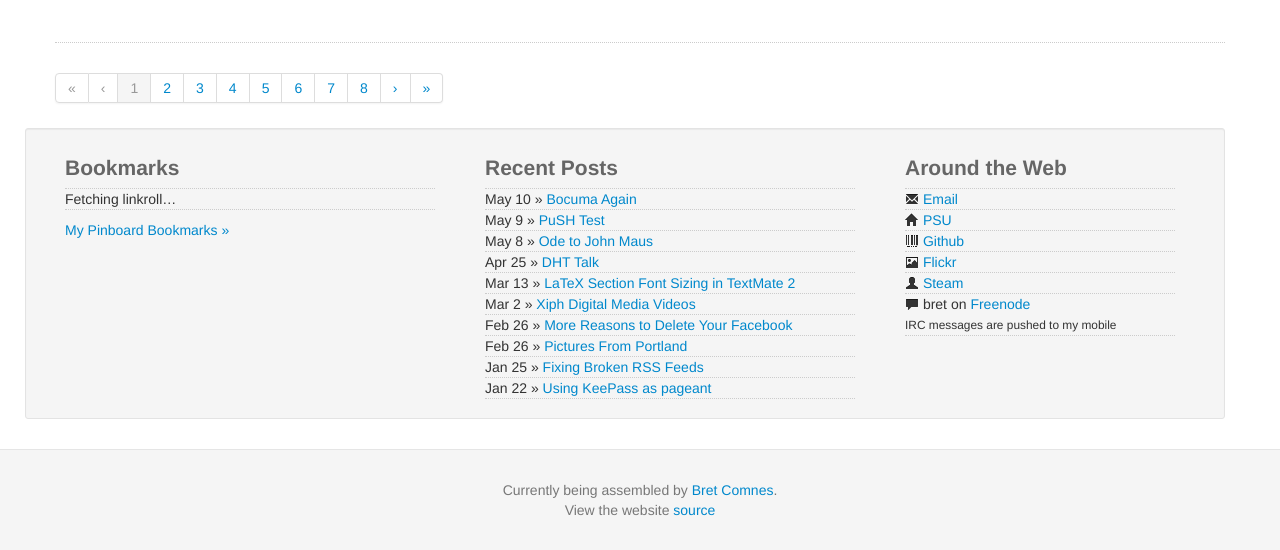
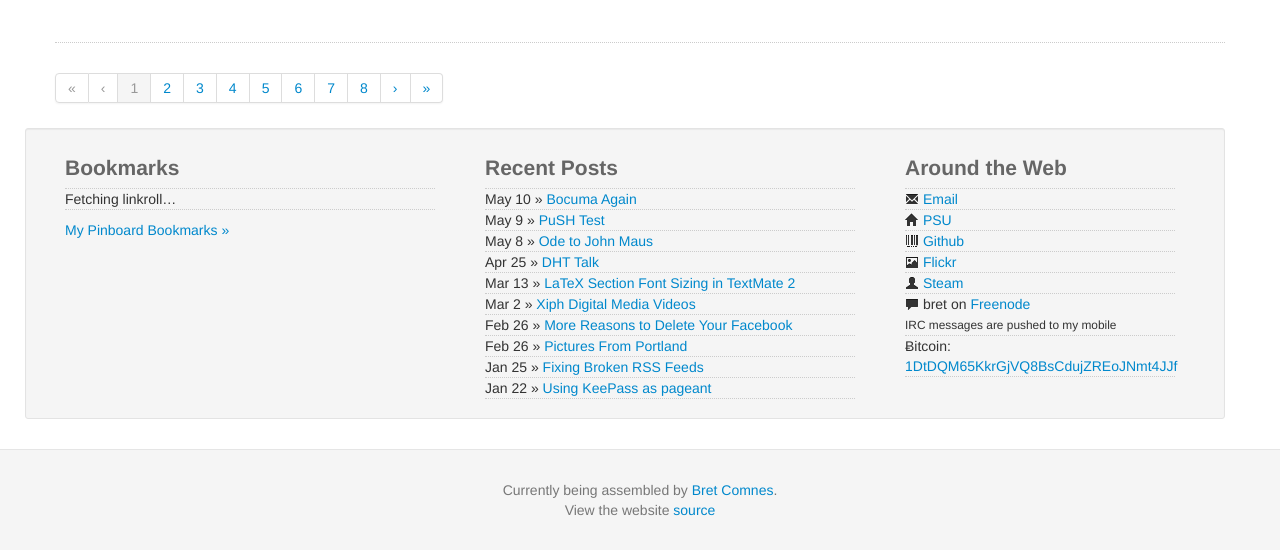
Before and after one commit to bcomnes/old-bret.io, a Jekyll site: the page built from index.html, in a window 1280 px wide and 900 px high, scrolled down 6097 px, cut to the strip 350-900 px from the top of the window. Built offline with Jekyll 4.4.1, drawn with Linux system fonts in a browser that asks for light colours; Markdown is read by kramdown in place of the engine named in the settings; the list of posts is cut into pages by our own code.

Commit message:
Added bitcoin address

```diff
--- a/_includes/asides/around_web.html
+++ b/_includes/asides/around_web.html
@@ -8,5 +8,6 @@
       <li><i class="icon-user"></i> <a rel="me" href="http://steamcommunity.com/id/bret/">Steam</a></li>
       <li><i class="icon-comment"></i> bret on <a href="irc://chat.us.freenode.net:+7000">Freenode</a>
           <p><small>IRC messages are pushed to my mobile</small></p></li>
+	  <li>Ƀitcoin: <a href="bitcoin:1DtDQM65KkrGjVQ8BsCdujZREoJNmt4JJf">1DtDQM65KkrGjVQ8BsCdujZREoJNmt4JJf</a></li>
   </ul>
 </section>
```
